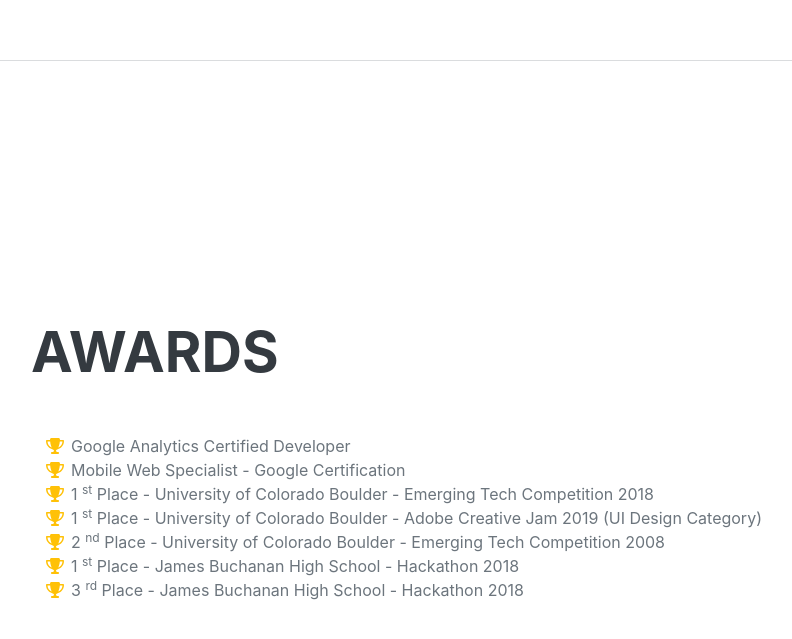
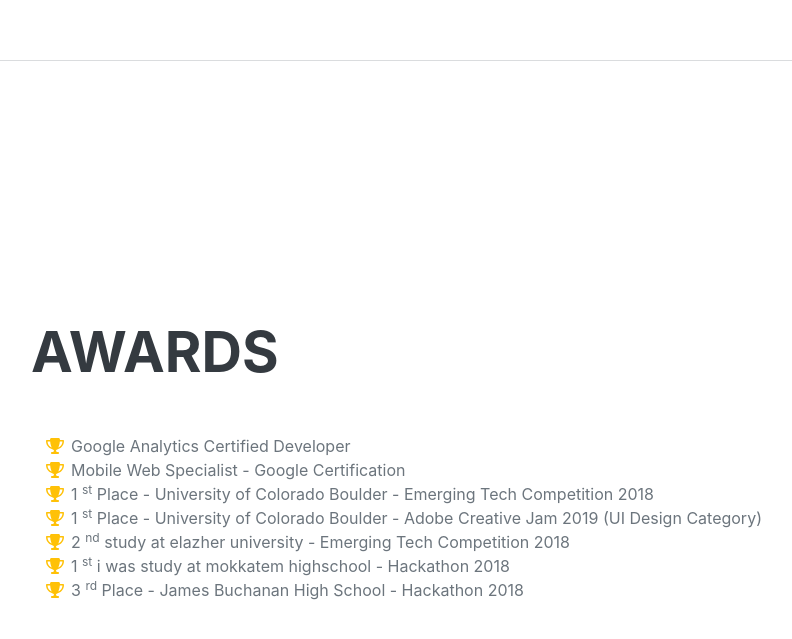
Before and after one commit to AbdulrahmanMohameed/my-web-, a plain HTML site: page index.html in a window 1280 px wide. Shown: the part 4349-4988 px from the top of the page, without its empty margins (289-1081 px from the left). Drawn offline with nearby package versions, Linux system fonts and the light colour scheme; a web font is replaced by a local one.

Commit message:
Update index.html

```diff
--- a/index.html
+++ b/index.html
@@ -198,13 +198,13 @@
                             <span class="fa-li"><i class="fas fa-trophy text-warning"></i></span>
                             2
                             <sup>nd</sup>
-                            Place - University of Colorado Boulder - Emerging Tech Competition 2008
+                            study at elazher university - Emerging Tech Competition 2018
                         </li>
                         <li>
                             <span class="fa-li"><i class="fas fa-trophy text-warning"></i></span>
                             1
                             <sup>st</sup>
-                            Place - James Buchanan High School - Hackathon 2018
+                            i was study at mokkatem highschool - Hackathon 2018
                         </li>
                         <li>
                             <span class="fa-li"><i class="fas fa-trophy text-warning"></i></span>
```
